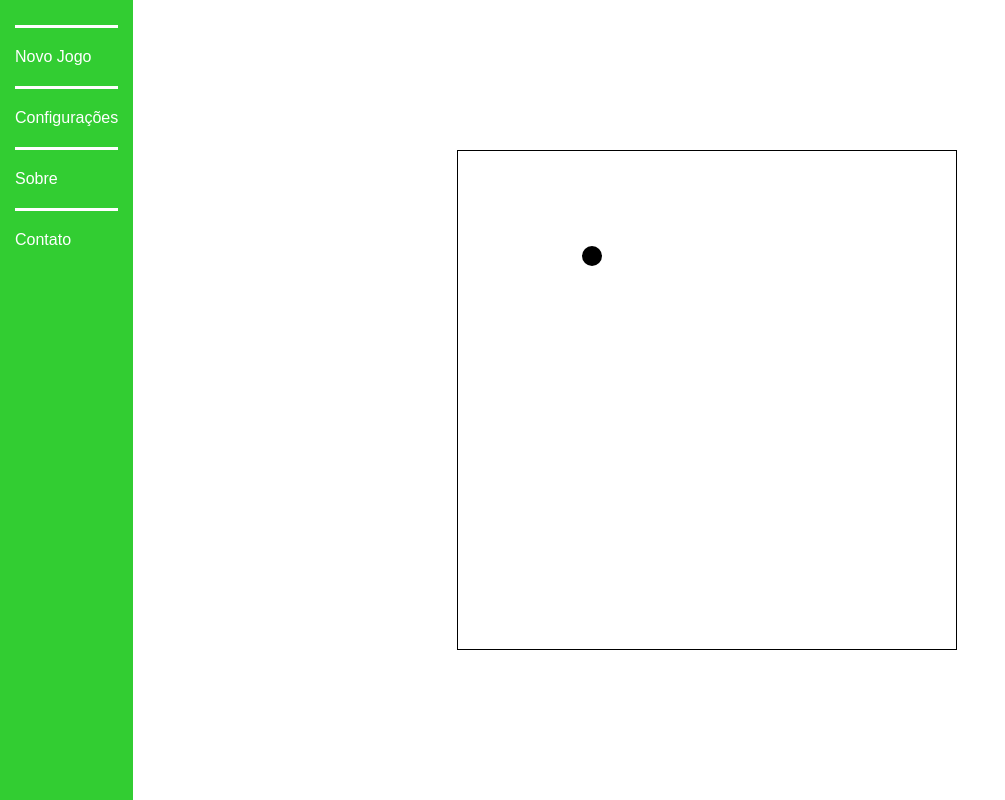
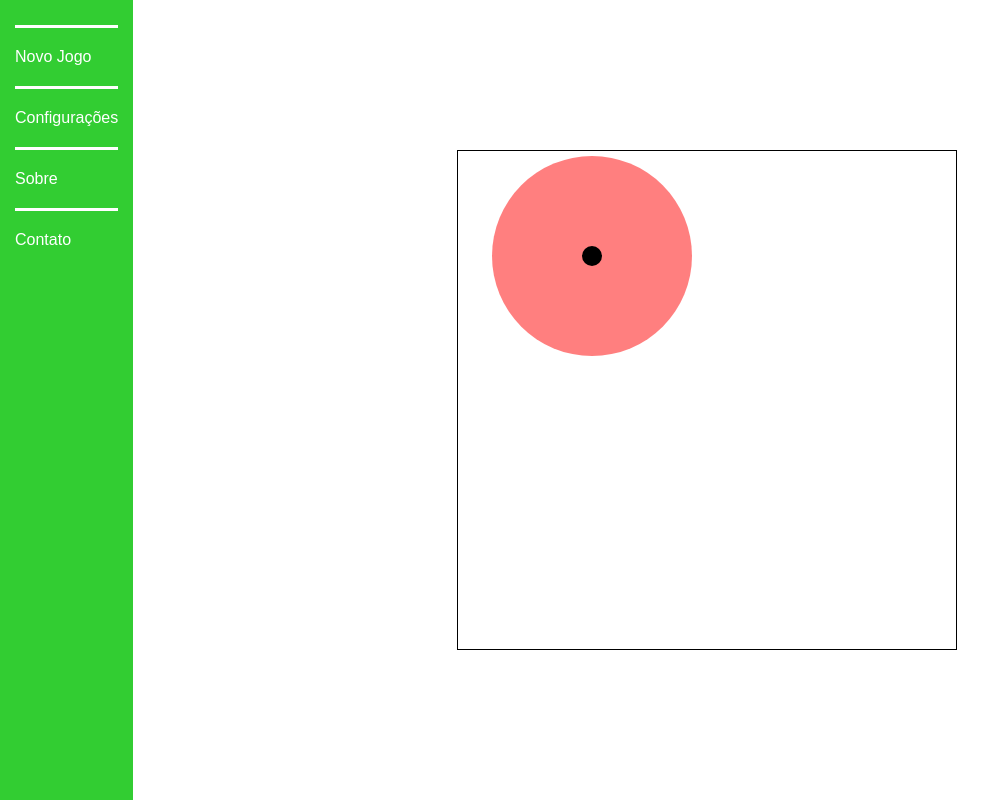
Before and after one commit to DevDavidSys/github.io, a plain HTML site: page index.html in a window 1280 px wide. Both pictures are taken after a click on the item "Novo Jogo". Shown: the whole page, without its empty margins (0-1005 px from the left). Drawn offline with Linux system fonts and the light colour scheme.

Commit message:
add animations

```diff
--- a/onload.js
+++ b/onload.js
@@ -62,10 +62,39 @@ function sleep(ms) {
 */
 
 function createCircle(){
-    let Height = getRandomIntInclusive(0,478);
-    let Width = getRandomIntInclusive(0,478);
-    game.display.innerHTML=`<div class="circle" style="position: relative; top:${Height}px; left:${Width}px"></div>`;
-    document.getElementsByClassName('circle')[0].addEventListener('click',addPoint);
+    let Height = getRandomIntInclusive(-90,389);
+    let Width = getRandomIntInclusive(-90,389);
+    console.log(Height);
+    game.display.innerHTML=`<div class="circle-bigger" id="circle_bigger" style="top:${Height}px;left:${Width}px">
+            <div id="circle" class="circle" ></div>
+        </div>`;
+
+    let bolinha = document.getElementById('circle');
+    let bolinhaMaior = document.getElementById('circle_bigger');
+
+    bolinha.addEventListener('click',addPoint);
+    let anim1 = setInterval(frame1,1);
+    let anim2 = setInterval(frame2,1);
+    let color1 = 255;
+    let color2 = 255;
+    function frame1(){
+        if(color1 > 0){
+            color1--;
+            bolinha.style.backgroundColor = `rgb(${color1},${color1},${color1})`;
+        }
+        else{
+            clearInterval(anim1);
+        }
+    }
+    function frame2(){
+        if(color2 > 0){
+            color2--;
+            bolinhaMaior.style.backgroundColor = `rgba(255,${color1},${color1},0.5)`;
+        }
+        else{
+            clearInterval(anim2);
+        }
+    }
 
 }
 
--- a/style.css
+++ b/style.css
@@ -136,11 +136,21 @@ nav ul li{
     width: 500px;
     height: 500px;
     border: 1px solid black;
+    overflow: hidden;
+
+}
+.circle-bigger{
+    width: 200px;
+    height: 200px;
+    border-radius: 100px;
+    position: relative;
+    display: flex;
+    justify-content: center;
+    align-items: center;
 
 }
 .circle{
     width: 20px;
     height: 20px;
-    background-color: black;
     border-radius: 50px;
 }
```
Also changed, not shown: index.html (+2 -1 lines).
